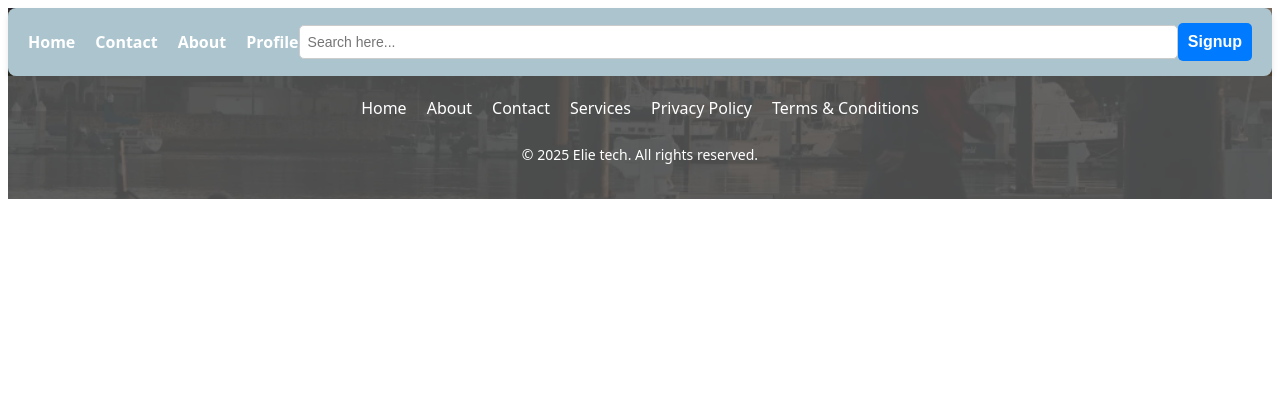
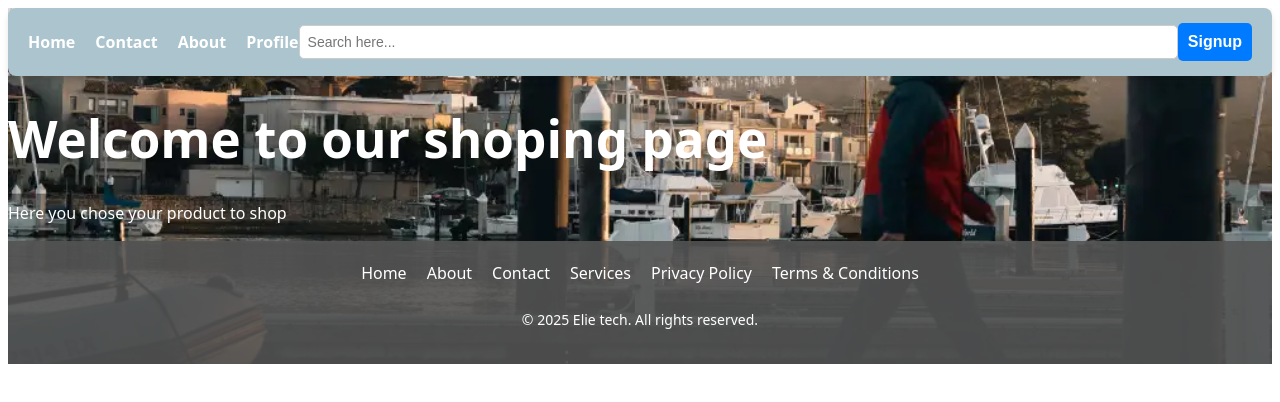
Before and after one commit to Elie-Dev250/My-first-react, a React (Vite) app: page /shop in a window 1280 px wide. Shown: the top 402 px of the page. Built offline with nearby package versions, Linux system fonts and the light colour scheme; the HTML template or start-up script is replaced by a standard one.

Commit message:
home update

```diff
--- a/src/App.jsx
+++ b/src/App.jsx
@@ -7,8 +7,9 @@ import Profile from './Pages/Profile';
 import Home from './Pages/Home';
 import About from './Pages/About';
 import Login from './Pages/Login';
-import Sidebar from './Components/Sidebar';
+
 import Footer from './Pages/Footer';
+import Shop from './Components/Shop';
 
 function App() {
   return (
@@ -27,6 +28,7 @@ function App() {
           <Route path='/profile' element={<Profile />} />
           <Route path='/signup' element={<Signup />} />
           <Route path="/login" element={<Login />} />
+          <Route path="/shop" element={<Shop />} />
         </Routes>
       </div>
       <Footer/>
--- /dev/null
+++ b/src/Components/Shop.jsx
@@ -0,0 +1,14 @@
+import React from 'react'
+
+function Shop() {
+  return (
+    <div>
+      <div className='shop'>
+<h1>Welcome to our shoping page</h1>
+<p>Here you chose your product to shop </p>
+      </div>
+    </div>
+  )
+}
+
+export default Shop
--- a/src/Components/Sidebar.jsx
+++ b/src/Components/Sidebar.jsx
@@ -8,7 +8,9 @@ function Sidebar() {
           <li><Link to="/not">Notification</Link></li>
           <li><Link to="/vlog">Personal vlog</Link></li>
           <li><Link to="/content">New content</Link></li>
-          <li><Link to="/more">More info..</Link></li>
+          <li><Link to="/shop">Shop now</Link></li>
+
+
 
 
 
--- a/src/index.css
+++ b/src/index.css
@@ -424,3 +424,6 @@ button:hover {
   border-radius: 5px;
   font-size: 16px;
 }
+body{
+  color: white;
+}
```
Also changed, not shown: src/Pages/Home.jsx (+6 -1 lines), src/Pages/Newcontent.jsx (added, +13 -0 lines), src/Pages/Notification.jsx (added, +8 -0 lines), src/Pages/Personalvlog.jsx (added, +13 -0 lines), src/Pages/Shopnow.jsx (added, +13 -0 lines).
